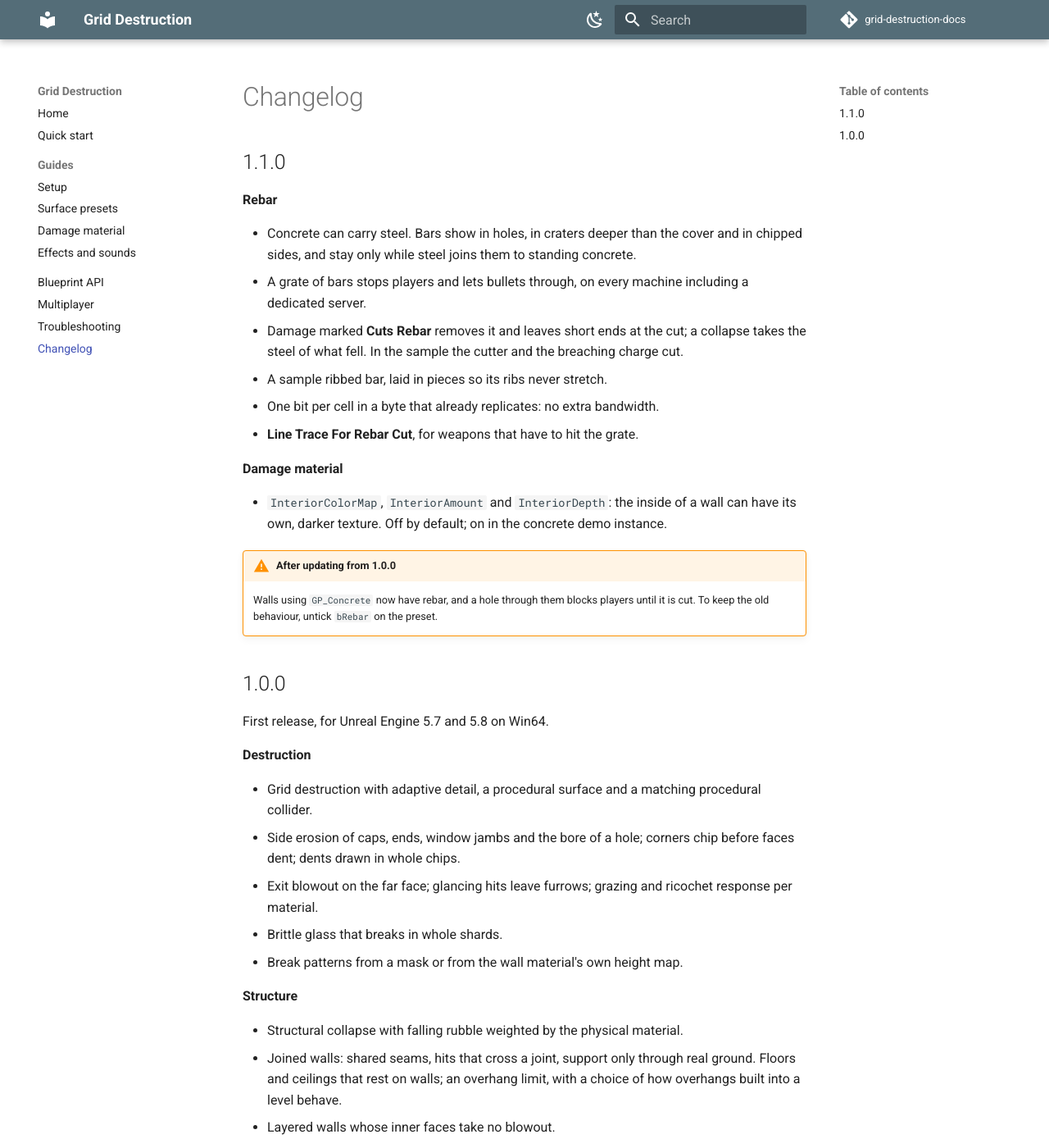
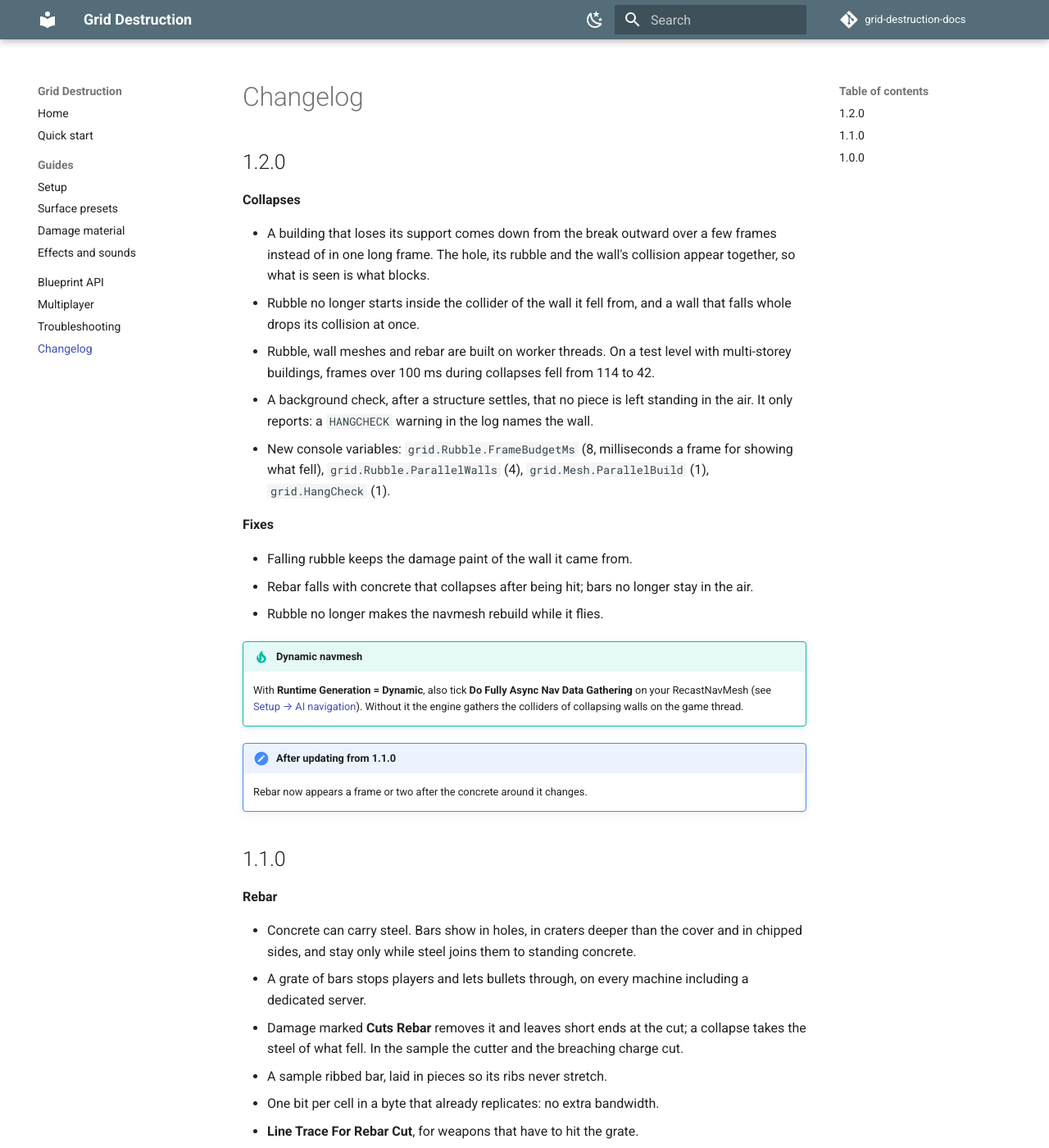
Before and after one commit to kytyji/grid-destruction-docs, an MkDocs documentation site: the page built from docs/changelog.md, in a window 1280 px wide and 1400 px high. Shown: the whole window at 82% size. Built offline with MkDocs 1.6.1 and Material for MkDocs 9.7.7, drawn with Linux system fonts in a browser that asks for light colours; comment, search, counter and statistics services are not loaded; the version menu is left out.

Commit message:
Version 1.2: collapses without freezes, async nav gathering tip

```diff
--- a/docs/changelog.md
+++ b/docs/changelog.md
@@ -1,4 +1,33 @@
 # Changelog
+
+## 1.2.0
+
+**Collapses**
+
+- A building that loses its support comes down from the break outward over a few frames instead of in one long
+  frame. The hole, its rubble and the wall's collision appear together, so what is seen is what blocks.
+- Rubble no longer starts inside the collider of the wall it fell from, and a wall that falls whole drops its
+  collision at once.
+- Rubble, wall meshes and rebar are built on worker threads. On a test level with multi-storey buildings, frames
+  over 100 ms during collapses fell from 114 to 42.
+- A background check, after a structure settles, that no piece is left standing in the air. It only reports: a
+  `HANGCHECK` warning in the log names the wall.
+- New console variables: `grid.Rubble.FrameBudgetMs` (8, milliseconds a frame for showing what fell),
+  `grid.Rubble.ParallelWalls` (4), `grid.Mesh.ParallelBuild` (1), `grid.HangCheck` (1).
+
+**Fixes**
+
+- Falling rubble keeps the damage paint of the wall it came from.
+- Rebar falls with concrete that collapses after being hit; bars no longer stay in the air.
+- Rubble no longer makes the navmesh rebuild while it flies.
+
+!!! tip "Dynamic navmesh"
+    With **Runtime Generation = Dynamic**, also tick **Do Fully Async Nav Data Gathering** on your RecastNavMesh
+    (see [Setup → AI navigation](setup.md#ai-navigation)). Without it the engine gathers the colliders of collapsing
+    walls on the game thread.
+
+!!! note "After updating from 1.1.0"
+    Rebar now appears a frame or two after the concrete around it changes.
 
 ## 1.1.0
 
```
Also changed, not shown: docs/setup.md (+13 -0 lines), docs/troubleshooting.md (+2 -0 lines).
